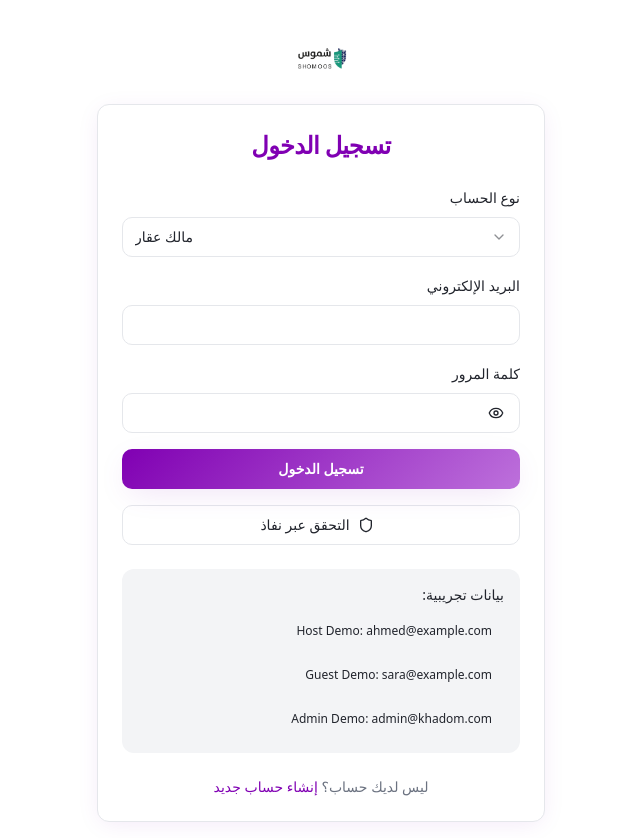
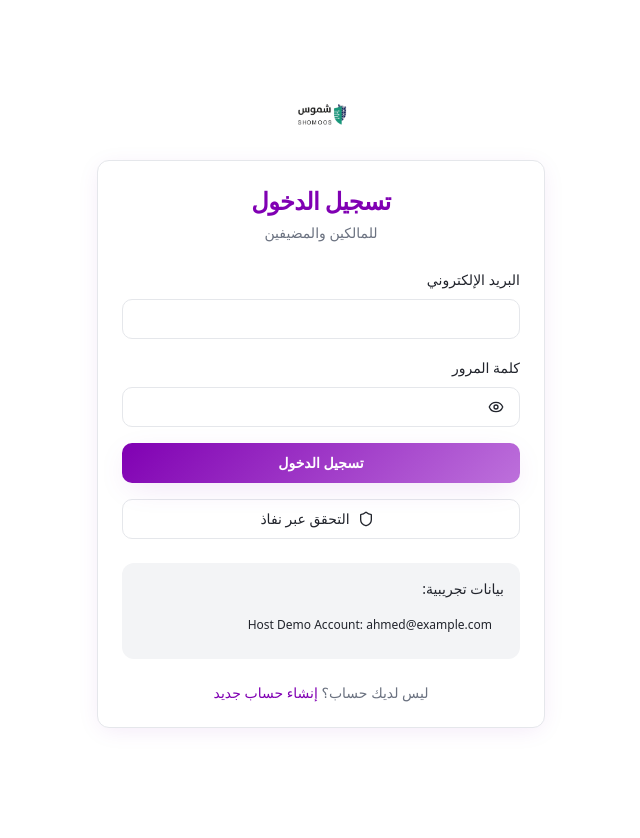
Before and after one commit to medhat93/khadoom-welcome-desk, a React (Vite) app: page /login in a window 1280 px wide. Shown: the whole page, without its empty margins (319-959 px from the left). After the commit the page ends 800 px from the top, so only its background shows below. Built offline with nearby package versions, Linux system fonts and the light colour scheme.

Commit message:
Refine login/signup for owners
Unify login and signup forms to exclusively handle property owners, removing the account type selection. Direct users to owner-specific authentication flows using name/password or Nafath.

```diff
--- a/src/pages/auth/Login.tsx
+++ b/src/pages/auth/Login.tsx
@@ -17,8 +17,7 @@ const Login = () => {
 
   const [formData, setFormData] = useState({
     email: '',
-    password: '',
-    role: 'host' as 'host' | 'guest' | 'admin'
+    password: ''
   });
   const [showPassword, setShowPassword] = useState(false);
   const [loading, setLoading] = useState(false);
@@ -28,7 +27,7 @@ const Login = () => {
     setLoading(true);
 
     try {
-      const success = await login(formData.email, formData.password, formData.role);
+      const success = await login(formData.email, formData.password, 'host');
 
       if (success) {
         toast({
@@ -36,14 +35,8 @@ const Login = () => {
           description: language === 'ar' ? 'مرحباً بك في خدوم' : 'Welcome to Khadom'
         });
 
-        // Navigate based on role
-        if (formData.role === 'host') {
-          navigate('/host/dashboard');
-        } else if (formData.role === 'guest') {
-          navigate('/guest/dashboard');
-        } else if (formData.role === 'admin') {
-          navigate('/admin/dashboard');
-        }
+        // Navigate to host dashboard
+        navigate('/host/dashboard');
       } else {
         toast({
           title: language === 'ar' ? 'خطأ في تسجيل الدخول' : 'Login failed',
@@ -65,12 +58,9 @@ const Login = () => {
   const translations = {
     ar: {
       title: 'تسجيل الدخول',
+      subtitle: 'للمالكين والمضيفين',
       email: 'البريد الإلكتروني',
       password: 'كلمة المرور',
-      role: 'نوع الحساب',
-      host: 'مالك عقار',
-      guest: 'ضيف',
-      admin: 'مدير النظام',
       login: 'تسجيل الدخول',
       noAccount: 'ليس لديك حساب؟',
       signup: 'إنشاء حساب جديد',
@@ -78,13 +68,10 @@ const Login = () => {
       demoCredentials: 'بيانات تجريبية'
     },
     en: {
-      title: 'Login',
+      title: 'Sign In',
+      subtitle: 'For Property Owners & Hosts',
       email: 'Email',
       password: 'Password',
-      role: 'Account Type',
-      host: 'Property Owner',
-      guest: 'Guest',
-      admin: 'Admin',
       login: 'Sign In',
       noAccount: "Don't have an account?",
       signup: 'Sign up',
@@ -97,16 +84,13 @@ const Login = () => {
 
   // Demo credentials for easy testing
   const demoCredentials = [
-    { role: 'host', email: 'ahmed@example.com', label: 'Host Demo' },
-    { role: 'guest', email: 'sara@example.com', label: 'Guest Demo' },
-    { role: 'admin', email: 'admin@khadom.com', label: 'Admin Demo' }
+    { email: 'ahmed@example.com', label: 'Host Demo Account' }
   ];
 
   const fillDemo = (creds: typeof demoCredentials[0]) => {
     setFormData({
       email: creds.email,
-      password: 'demo123',
-      role: creds.role as any
+      password: 'demo123'
     });
   };
 
@@ -127,27 +111,13 @@ const Login = () => {
             <CardTitle className="text-2xl font-bold text-primary">
               {t_local('title')}
             </CardTitle>
+            <p className="text-sm text-muted-foreground mt-2">
+              {t_local('subtitle')}
+            </p>
           </CardHeader>
 
           <CardContent>
             <form onSubmit={handleSubmit} className="space-y-4">
-              {/* Role Selection */}
-              <div className="space-y-2">
-                <label className="text-sm font-medium">{t_local('role')}</label>
-                <Select
-                  value={formData.role}
-                  onValueChange={(value: any) => setFormData(prev => ({ ...prev, role: value }))}
-                >
-                  <SelectTrigger>
-                    <SelectValue />
-                  </SelectTrigger>
-                  <SelectContent>
-                    <SelectItem value="host">{t_local('host')}</SelectItem>
-                    <SelectItem value="guest">{t_local('guest')}</SelectItem>
-                    <SelectItem value="admin">{t_local('admin')}</SelectItem>
-                  </SelectContent>
-                </Select>
-              </div>
 
               {/* Email */}
               <div className="space-y-2">
--- a/src/pages/auth/Signup.tsx
+++ b/src/pages/auth/Signup.tsx
@@ -20,8 +20,7 @@ const Signup = () => {
     email: '',
     phone: '',
     password: '',
-    confirmPassword: '',
-    role: 'host' as 'host' | 'guest'
+    confirmPassword: ''
   });
   const [showPassword, setShowPassword] = useState(false);
   const [nafathVerified, setNafathVerified] = useState(false);
@@ -55,7 +54,7 @@ const Signup = () => {
         name: formData.name,
         email: formData.email,
         phone: formData.phone,
-        role: formData.role,
+        role: 'host',
         nafathVerified: true
       }, formData.password);
 
@@ -65,12 +64,8 @@ const Signup = () => {
           description: language === 'ar' ? 'مرحباً بك في خدوم' : 'Welcome to Khadom'
         });
 
-        // Navigate based on role
-        if (formData.role === 'host') {
-          navigate('/host/dashboard');
-        } else {
-          navigate('/guest/dashboard');
-        }
+        // Navigate to host dashboard
+        navigate('/host/dashboard');
       }
     } catch (error) {
       toast({
@@ -97,14 +92,12 @@ const Signup = () => {
   const translations = {
     ar: {
       title: 'إنشاء حساب جديد',
+      subtitle: 'للمالكين والمضيفين',
       name: 'الاسم الكامل',
       email: 'البريد الإلكتروني',
       phone: 'رقم الهاتف',
       password: 'كلمة المرور',
       confirmPassword: 'تأكيد كلمة المرور',
-      role: 'نوع الحساب',
-      host: 'مالك عقار',
-      guest: 'ضيف',
       signup: 'إنشاء الحساب',
       haveAccount: 'لديك حساب بالفعل؟',
       login: 'تسجيل الدخول',
@@ -114,14 +107,12 @@ const Signup = () => {
     },
     en: {
       title: 'Create New Account',
+      subtitle: 'For Property Owners & Hosts',
       name: 'Full Name',
       email: 'Email',
       phone: 'Phone Number',
       password: 'Password',
       confirmPassword: 'Confirm Password',
-      role: 'Account Type',
-      host: 'Property Owner',
-      guest: 'Guest',
       signup: 'Create Account',
       haveAccount: 'Already have an account?',
       login: 'Sign in',
@@ -150,26 +141,13 @@ const Signup = () => {
             <CardTitle className="text-2xl font-bold text-primary">
               {t_local('title')}
             </CardTitle>
+            <p className="text-sm text-muted-foreground mt-2">
+              {t_local('subtitle')}
+            </p>
           </CardHeader>
 
           <CardContent>
             <form onSubmit={handleSubmit} className="space-y-4">
-              {/* Role Selection */}
-              <div className="space-y-2">
-                <label className="text-sm font-medium">{t_local('role')}</label>
-                <Select
-                  value={formData.role}
-                  onValueChange={(value: any) => setFormData(prev => ({ ...prev, role: value }))}
-                >
-                  <SelectTrigger>
-                    <SelectValue />
-                  </SelectTrigger>
-                  <SelectContent>
-                    <SelectItem value="host">{t_local('host')}</SelectItem>
-                    <SelectItem value="guest">{t_local('guest')}</SelectItem>
-                  </SelectContent>
-                </Select>
-              </div>
 
               {/* Name */}
               <div className="space-y-2">
```
